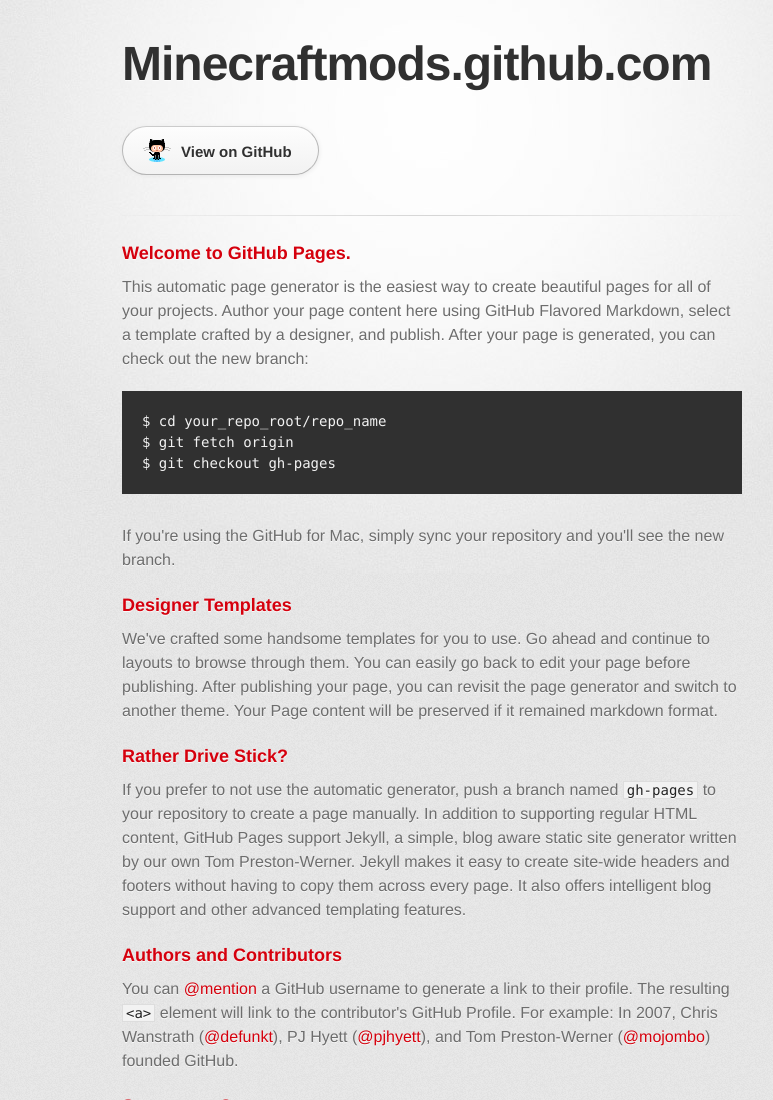
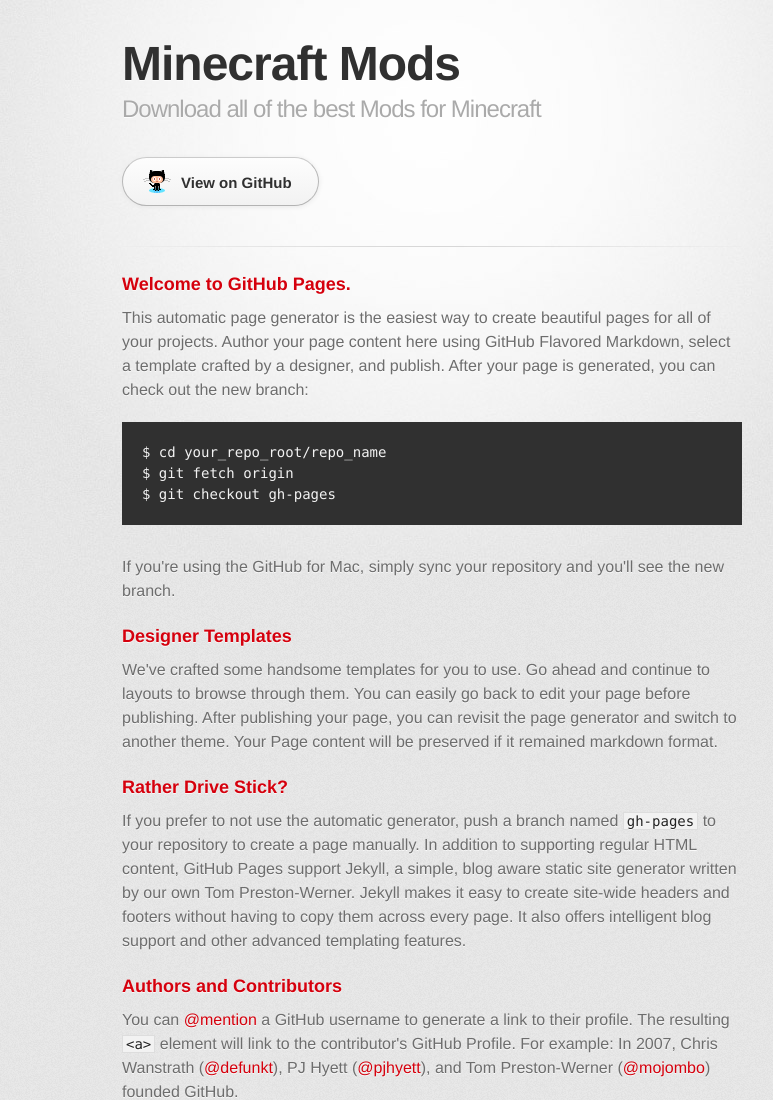
Before and after one commit to minecraftmods/minecraftmods.github.com, a plain HTML site: page index.html in a window 1280 px wide. Shown: the top 1100 px of the page, without its empty margins (208-981 px from the left). Drawn offline with Linux system fonts and the light colour scheme; a web font is replaced by a local one.

Commit message:
Update index.html

```diff
--- a/index.html
+++ b/index.html
@@ -18,8 +18,8 @@
       <div class="inner">
 
         <header>
-          <h1>Minecraftmods.github.com</h1>
-          <h2></h2>
+          <h1>Minecraft Mods</h1>
+          <h2>Download all of the best Mods for Minecraft</h2>
         </header>
 
         <section id="downloads" class="clearfix">
```
